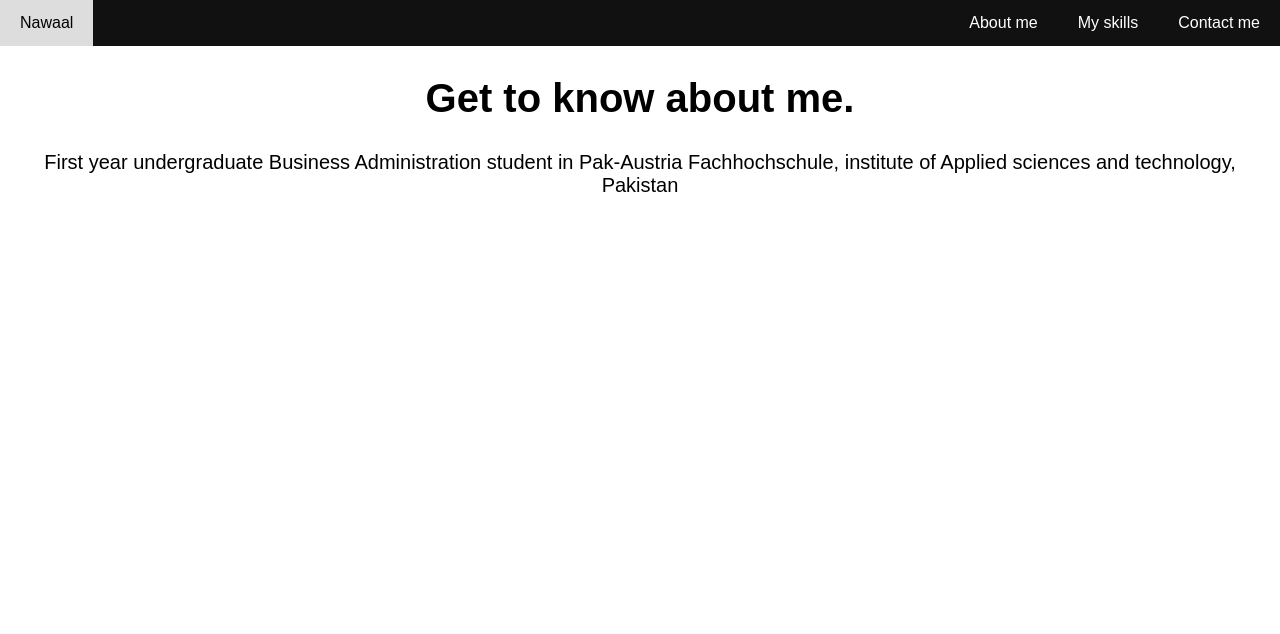
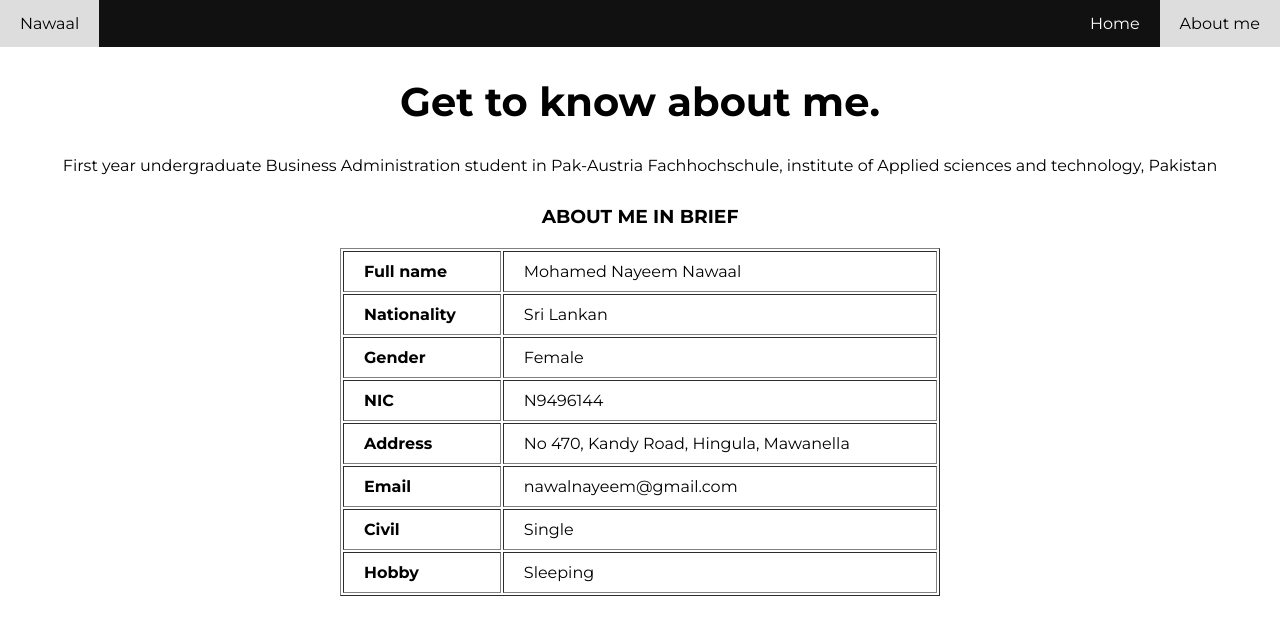
Before and after one commit to panoramic-web/planta, a plain HTML site: page about.html in a window 1280 px wide. Drawn offline with Linux system fonts and the light colour scheme.

Commit message:
Update about.html

```diff
--- a/about.html
+++ b/about.html
@@ -6,15 +6,19 @@
    <meta name="viewport" content="width=device-width, initial-scale=1">
    <title></title>
    <style>
+      @import url('https://fonts.googleapis.com/css2?family=Poppins:ital,wght@0,100;0,200;0,300;0,400;0,500;0,600;0,700;0,800;0,900;1,100;1,200;1,300;1,400;1,500;1,600;1,700;1,800;1,900&display=swap');
+      @import url('https://fonts.googleapis.com/css2?family=Montserrat:ital,wght@0,100;0,200;0,300;0,400;0,500;0,600;0,700;0,800;0,900;1,100;1,200;1,300;1,400;1,500;1,600;1,700;1,800;1,900&display=swap');
+
       * {
          padding: 0;
          margin: 0;
          box-sizing: border-box;
       }
 
-      body {
+      body,
+      a {
          font-family: Arial, Helvetica, sans-serif;
-         margin: 0;
+         font-family: 'Montserrat', sans-serif;
       }
 
       .header {
@@ -53,7 +57,8 @@
          float: right;
       }
 
-      .navbar a:hover {
+      .navbar a:hover,
+      .navbar a.active {
          background-color: #ddd;
          color: black;
       }
@@ -73,8 +78,26 @@
 
       main p {
          text-align: center;
-         font-size: 20px;
-         min-width: 500px;
+         font-size: 16px;
+         min-width: 300px;
+         margin-bottom: 30px;
+      }
+
+      table {
+         width: 600px;
+      }
+
+      table caption {
+         text-transform: uppercase;
+         margin-bottom: 20px;
+      }
+
+      table td {
+         padding: 10px 20px;
+      }
+
+      table td.topic {
+         font-weight: bold;
       }
    </style>
 </head>
@@ -83,16 +106,54 @@
 
    <header class="header">
       <div class="navbar">
-         <a href="#" class="logo">Nawaal</a>
-         <a href="#" class="right">Contact me</a>
-         <a href="#" class="right">My skills</a>
-         <a href="#" class="right">About me</a>
+         <a href="index.html" class="logo">Nawaal</a>
+         <a href="about.html" class="active right">About me</a>
+         <a href="about.html" class="right">Home</a>
       </div>
    </header>
 
    <main>
       <h1 class="heading">Get to know about me.</h1>
       <p class="content">First year undergraduate Business Administration student in Pak-Austria Fachhochschule, institute of Applied sciences and technology, Pakistan</p>
+
+      <table border="1">
+         <caption>
+            <h3>About me in brief</h3>
+         </caption>
+
+         <tr>
+            <td class="topic">Full name</td>
+            <td>Mohamed Nayeem Nawaal</td>
+         </tr>
+         <tr>
+            <td class="topic">Nationality</td>
+            <td>Sri Lankan</td>
+         </tr>
+         <tr>
+            <td class="topic">Gender</td>
+            <td>Female</td>
+         </tr>
+         <tr>
+            <td class="topic">NIC</td>
+            <td>N9496144</td>
+         </tr>
+         <tr>
+            <td class="topic">Address</td>
+            <td>No 470, Kandy Road, Hingula, Mawanella</td>
+         </tr>
+         <tr>
+            <td class="topic">Email</td>
+            <td>nawalnayeem@gmail.com</td>
+         </tr>
+         <tr>
+            <td class="topic">Civil</td>
+            <td>Single</td>
+         </tr>
+         <tr>
+            <td class="topic">Hobby</td>
+            <td>Sleeping</td>
+         </tr>
+      </table>
    </main>
 
 </body>
```
